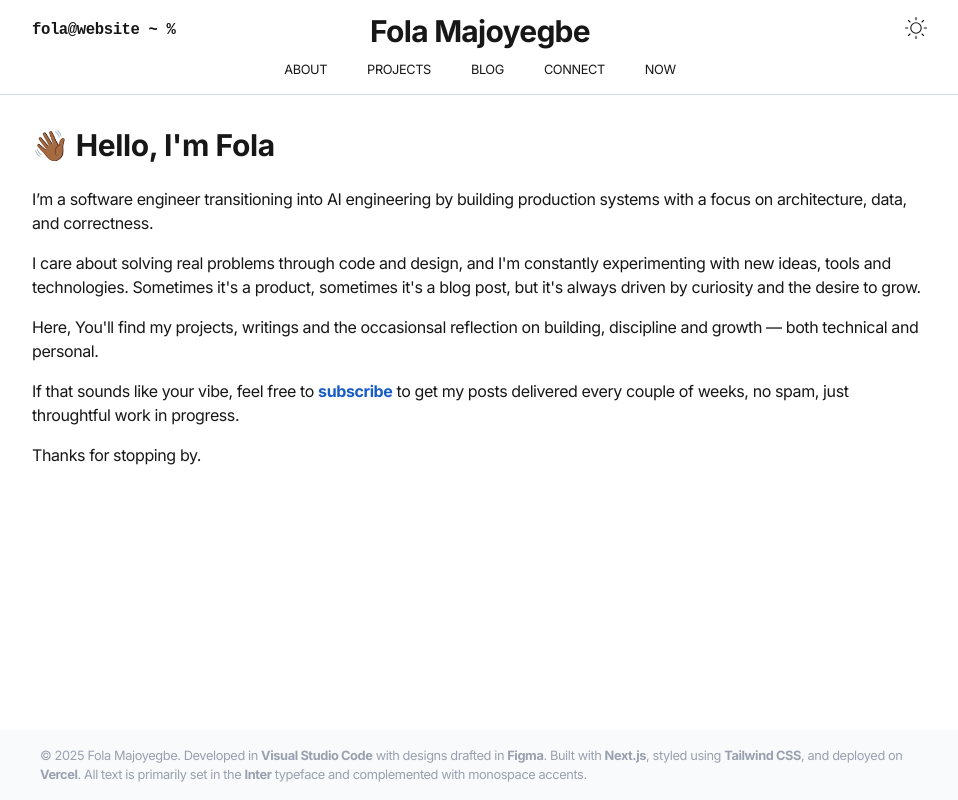
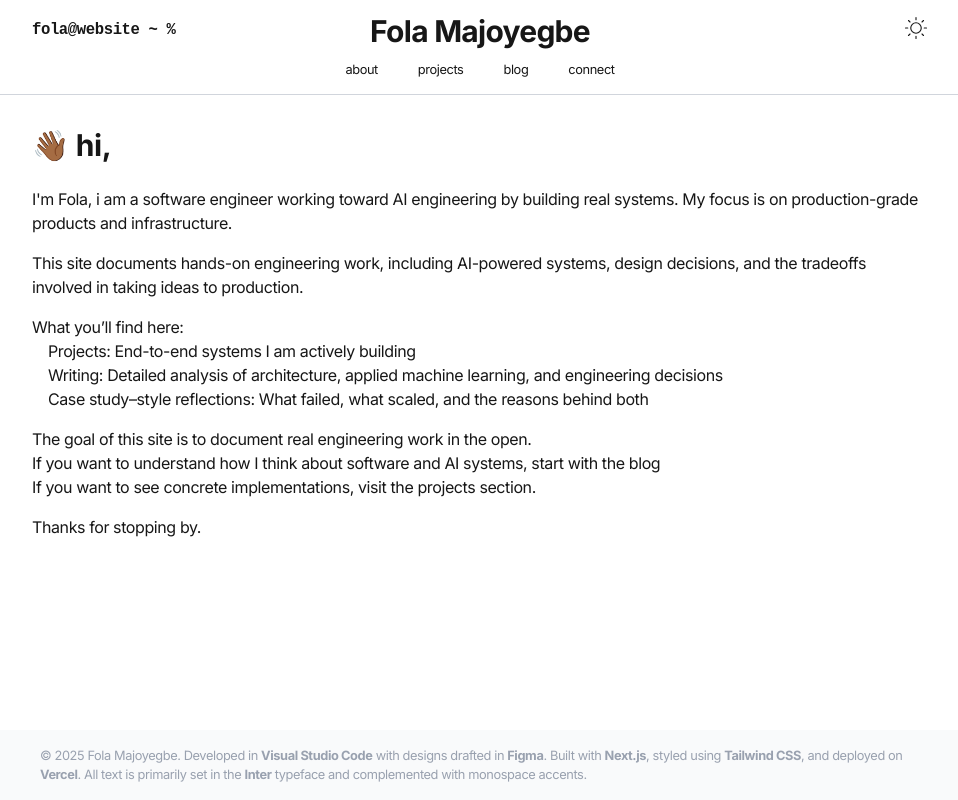
Before and after one commit to Folamajo/portfolio, a Next.js app: page / in a window 1280 px wide. Shown: the whole page, without its empty margins (160-1118 px from the left). Built offline with nearby package versions, Linux system fonts and the light colour scheme.

Commit message:
changed about page

```diff
--- a/package.json
+++ b/package.json
@@ -37,5 +37,6 @@
     "tailwindcss": "^4.1.14",
     "tw-animate-css": "^1.4.0",
     "typescript": "^5"
-  }
+  },
+  "packageManager": "pnpm@10.12.1+sha512.f0dda8580f0ee9481c5c79a1d927b9164f2c478e90992ad268bbb2465a736984391d6333d2c327913578b2804af33474ca554ba29c04a8b13060a717675ae3ac"
 }
--- a/src/app/page.tsx
+++ b/src/app/page.tsx
@@ -71,18 +71,49 @@ export default function Home() {
 
 
          <main className=' main_content max-w-[58em] mb-6 px-4 w-full '>
-            <h1 className='font-bold text-3xl '>👋🏾 {"Hello, I'm Fola"}</h1>
+            <h1 className='font-bold text-3xl '>👋🏾 {"hi,"}</h1>
             <div className= "mt-6">
                <p>
-                  {"I’m a software engineer transitioning into AI engineering by building production systems with a focus on architecture, data, and correctness. "}
+                  {"I'm Fola, i am a software engineer working toward AI engineering by building real systems. My focus is on production-grade products and infrastructure."}
                </p>
 
                <p className="mt-4">
-                  {"I care  about solving real problems through code and design, and I'm constantly experimenting with new ideas, tools and technologies. Sometimes it's a product, sometimes it's a blog post, but it's always driven by curiosity and the desire to grow."}</p>
+                  {"This site documents hands-on engineering work, including AI-powered systems, design decisions, and the tradeoffs involved in taking ideas to production."}</p>
                <p className="mt-4">
-                 {" Here, You'll find my projects, writings and the occasionsal reflection on building, discipline and growth — both technical and personal."}
+                 {" What you’ll find here:"}
                </p>
-               <p className="mt-4">
+               <div>
+                  <ul className ='pl-4'>
+                     <li>{"Projects: End-to-end systems I am actively building"}</li>
+                     <li>{"Writing: Detailed analysis of architecture, applied machine learning, and engineering decisions"}</li>
+                     <li>{"Case study–style reflections: What failed, what scaled, and the reasons behind both"}</li>
+                  </ul>
+               </div>
+
+               <p className="mt-4">{"The goal of this site is to document real engineering work in the open."}</p>
+               <p className="=mt-2">If you want to understand how I think about software and AI systems, start with the <Link href="/blog">blog</Link></p>
+               <p>If you want to see concrete implementations, visit the <Link href="/projects">projects</Link>  section.</p>
+
+               {/*  */}
+               <p className="mt-4">Thanks for stopping by.</p>
+            </div>
+         </main>
+
+
+         <footer
+            className=" px-4 w-full flex justify-center mt-auto py-4 bg-gray-50 dark:bg-black transition-colors duration-2000">
+            <div className="w-[57em] ">
+               <Footer />
+            </div>
+         </footer>
+      </div>
+
+   )
+}
+
+
+
+{/* <p className="mt-4">
                   {"If that sounds like your vibe, feel free to "}<Popover>
                      <PopoverTrigger>
                         <span className="font-bold hover:opacity-80 cursor-pointer text-[#185dc5]">subscribe</span>
@@ -200,18 +231,4 @@ export default function Home() {
                         }
                      </PopoverContent>
                   </Popover> to get my posts delivered every couple of weeks, no spam, just throughtful work in progress.
-               </p>
-               <p className="mt-4">Thanks for stopping by.</p>
-            </div>
-         </main>
-
-
-         <footer className=" px-4 w-full flex justify-center mt-auto py-4 bg-gray-50 dark:bg-black transition-colors duration-2000">
-            <div className="w-[57em] ">
-               <Footer />
-            </div>
-         </footer>
-      </div>
-
-   )
-}
+               </p> */}
--- a/src/components/Header/Menu.tsx
+++ b/src/components/Header/Menu.tsx
@@ -27,31 +27,31 @@ const Menu = ({ setPageName } : MenuProps) => {
                   <Link href='/about'
                         onMouseEnter={()=>setPageName('cd about')}
                         onMouseLeave={()=>setPageName("")}
-                  >ABOUT</Link>
+                  >about</Link>
                </li>
                <li className= "hover:opacity-70">
                   <Link href='/projects'
                         onMouseEnter={()=>setPageName('cd projects')}
                         onMouseLeave={()=>setPageName("")}
-                  >PROJECTS</Link>
+                  >projects</Link>
                </li>
                <li className= "hover:opacity-70">
                   <Link href='/blog'
                         onMouseEnter={()=>setPageName('cd blog')}
                         onMouseLeave={()=>setPageName("")}
-                  >BLOG</Link>
+                  >blog</Link>
                </li>
                <li className= "hover:opacity-70">
                   <Link href='/connect'
                         onMouseEnter={()=>setPageName('cd connect')}
                         onMouseLeave={()=>setPageName("")}
-                  >CONNECT</Link>
+                  >connect</Link>
                </li>
-               <li className= "hover:opacity-70">
+               {/* <li className= "hover:opacity-70">
                   <Link href='/now'
                         onMouseEnter={()=>setPageName('cd now')}
                         onMouseLeave={()=>setPageName("")}
-                  >NOW</Link></li>
+                  >NOW</Link></li> */}
 
             </ul>
 
```
